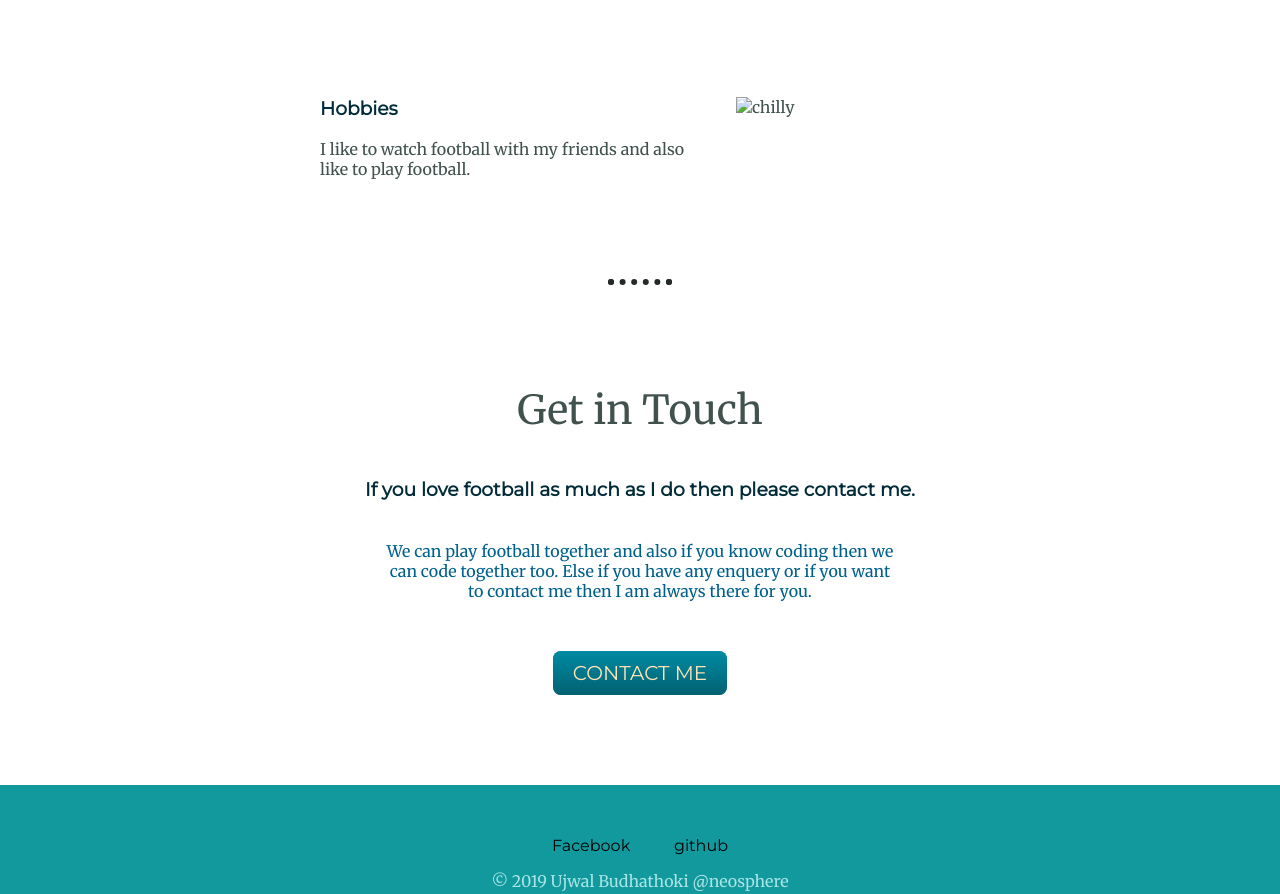
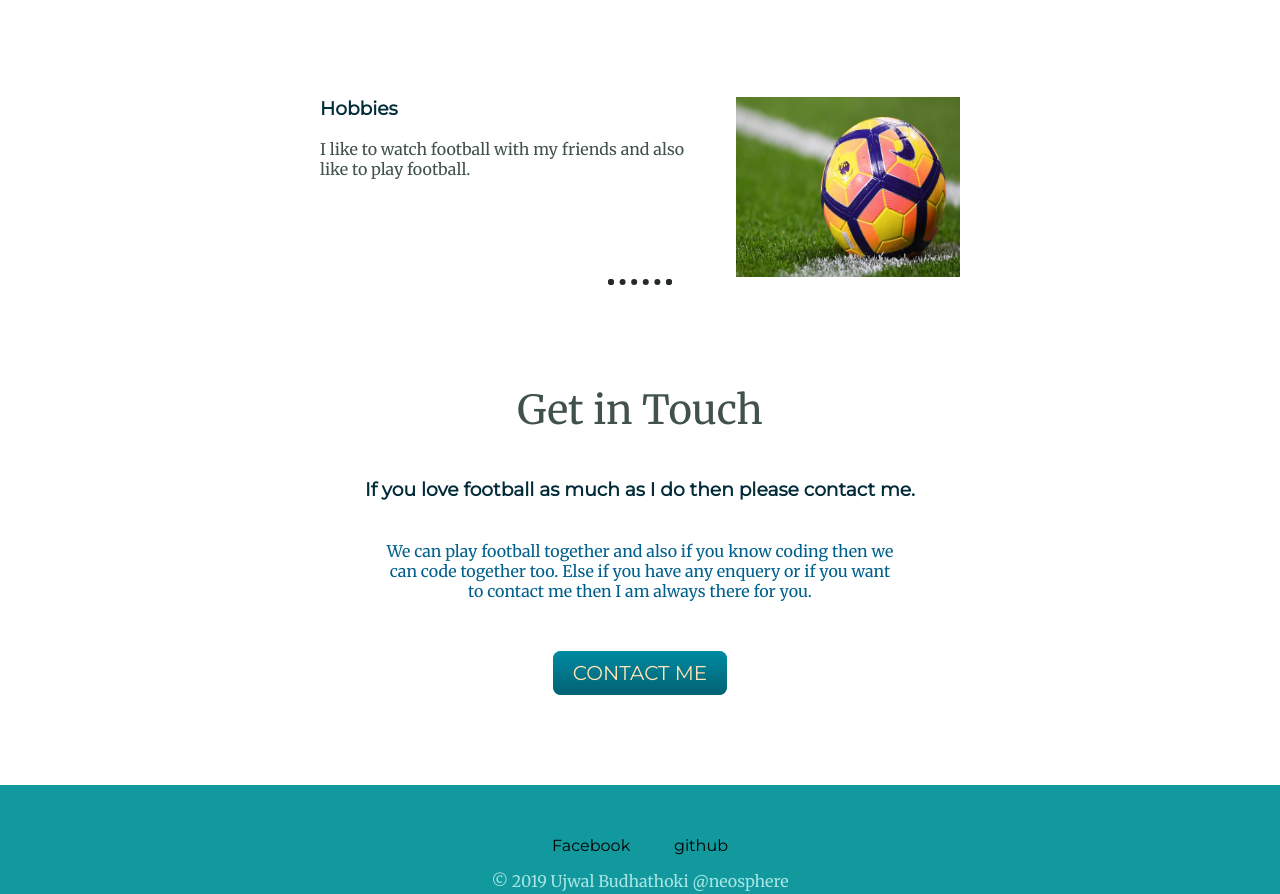
Before and after one commit to uzal4748/My-site, a plain HTML site: page index.html in a window 1280 px wide. Shown: the part 1732-2626 px from the top of the page. Drawn offline with Linux system fonts and the light colour scheme; the site is published under a folder, as on GitHub Pages, so addresses that start at the root find nothing.

Commit message:
Update index.html

```diff
--- a/index.html
+++ b/index.html
@@ -40,7 +40,7 @@
 
              </div>
              <div class="skill-row">
-                 <img class="imgs" src="/assets/images/football.jpg" alt="chilly">
+                 <img class="imgs" src="assets/images/football.jpg" alt="chilly">
                  <h3>Hobbies</h3>
                  <p>I like to watch football with my friends and also like to play football.</p>
              </div>
```
